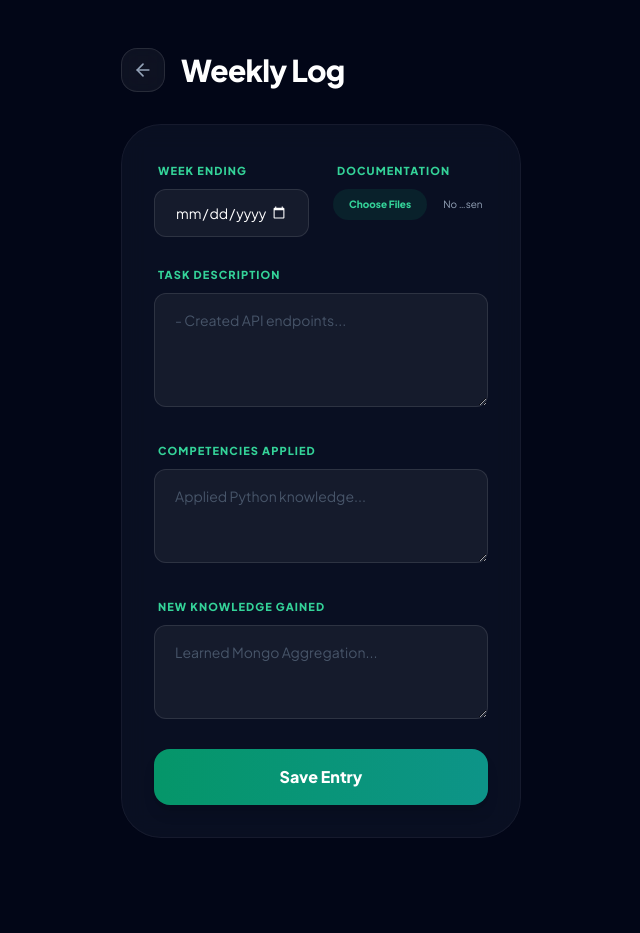
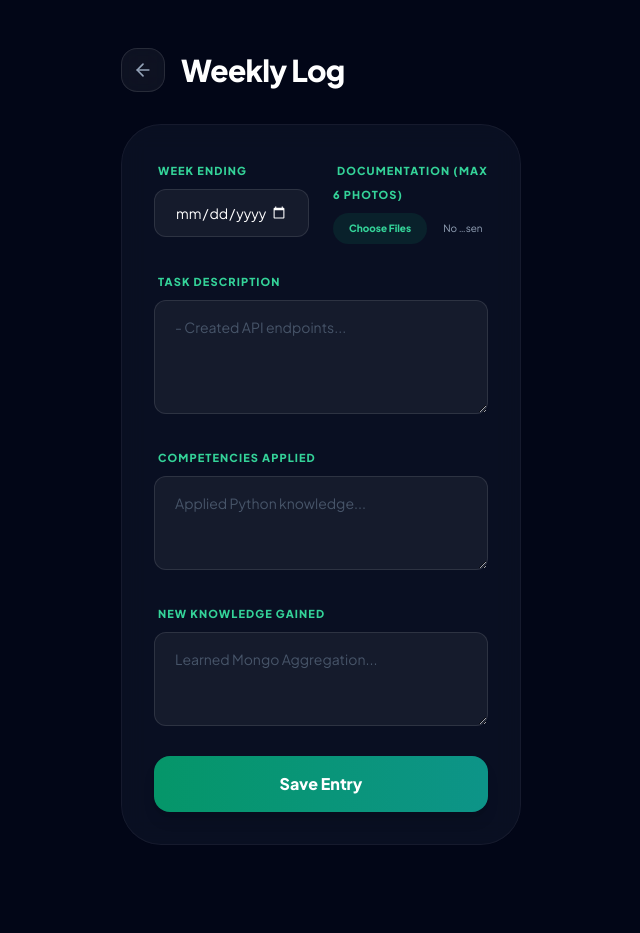
Before and after one commit to Amitred11/ojt, a Python web app: template templates/portfolio/portfolio_form_log.html in a window 1280 px wide. Shown: the top 933 px of the page, without its empty margins (319-959 px from the left). Before the commit the page ends 838 px from the top, so only its background shows below. Run offline with Jinja, Linux system fonts and the light colour scheme; the template is opened without the code that fills it, so the values that code supplies are empty; some libraries are stand-ins or nearby versions.

Commit message:
6 images only

```diff
--- a/routes/portfolio.py
+++ b/routes/portfolio.py
@@ -169,6 +169,8 @@ async def new_log():
             db = get_db()
             form = await request.form
             files = (await request.files).getlist('photos')
+            if len(files) > 6:
+                return "Error: Maximum 6 images allowed", 400
             images = await process_multiple_images(files)
             await db.weekly_logs.insert_one({
                 'user_id': session['user_id'],
@@ -199,6 +201,9 @@ async def edit_log(log_id):
             'updated_at': datetime.utcnow()
         }
         if files and files[0].filename != '':
+            if len(files) > 6:
+                return "Error: Maximum 6 images allowed", 400
+
             new_imgs = await process_multiple_images(files)
             if new_imgs: update_data['images'] = new_imgs
         await db.weekly_logs.update_one({'_id': ObjectId(log_id), 'user_id': session['user_id']}, {'$set': update_data})
--- a/templates/portfolio/portfolio_form_log.html
+++ b/templates/portfolio/portfolio_form_log.html
@@ -26,7 +26,7 @@
 
                 <div class="space-y-2">
                     <label class="text-[11px] font-black text-emerald-400 uppercase tracking-widest ml-1">
-                        Documentation {% if log %}(Upload to Replace){% endif %}
+                        Documentation (Max 6 photos) {% if log %}(Upload to Replace){% endif %}
                     </label>
                     <input type="file" id="photoInput" name="photos" multiple accept="image/*" class="w-full text-[10px] text-slate-400 file:mr-4 file:py-2 file:px-4 file:rounded-full file:border-0 file:text-[10px] file:font-bold file:bg-emerald-500/10 file:text-emerald-400 hover:file:bg-emerald-500/20 cursor-pointer">
 
@@ -73,6 +73,12 @@ document.getElementById('logForm').addEventListener('submit', async function(e)
     const btnText = document.getElementById('btnText');
     const input = document.getElementById('photoInput');
     const originalText = btnText.innerText;
+
+    const MAX_IMAGES = 6;
+    if (input.files.length > MAX_IMAGES) {
+        alert(`You can only upload a maximum of ${MAX_IMAGES} images per log.`);
+        return; // Stop execution
+    }
 
     // UI Feedback
     btn.disabled = true;
```
